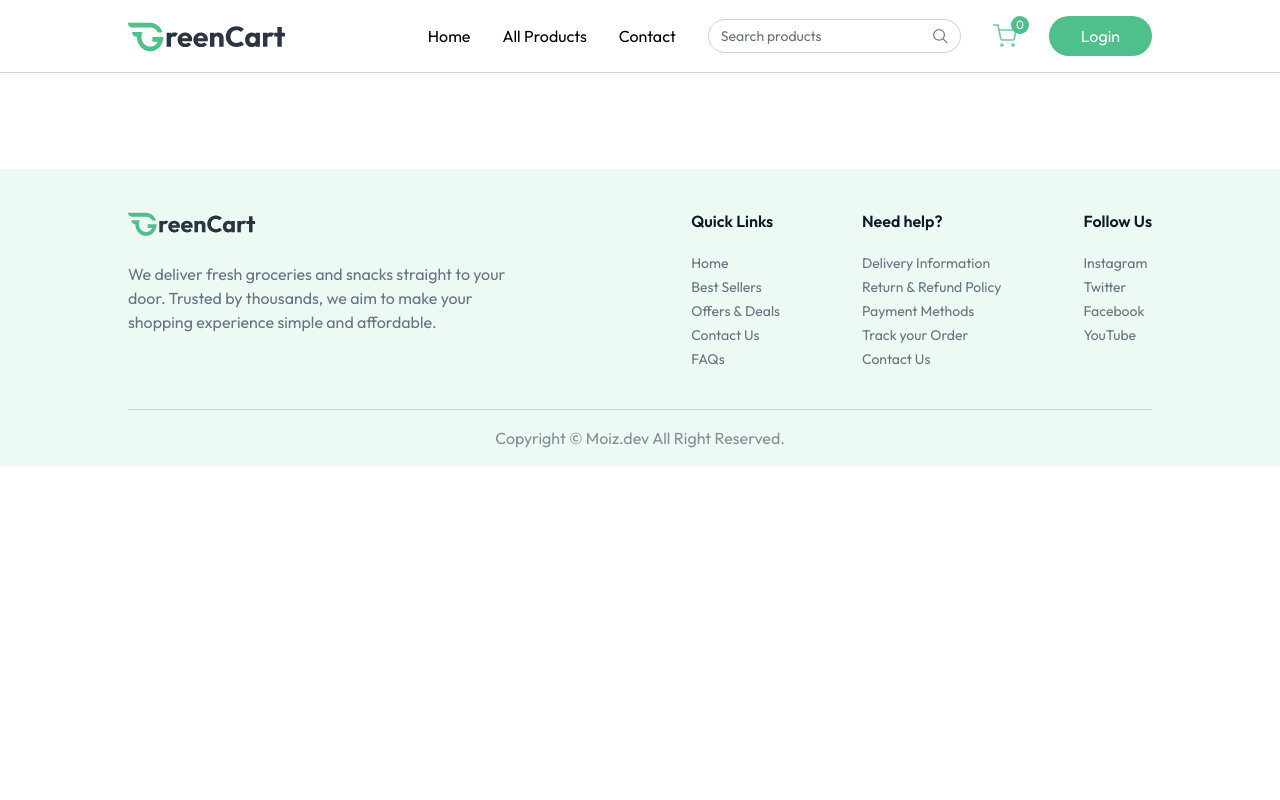
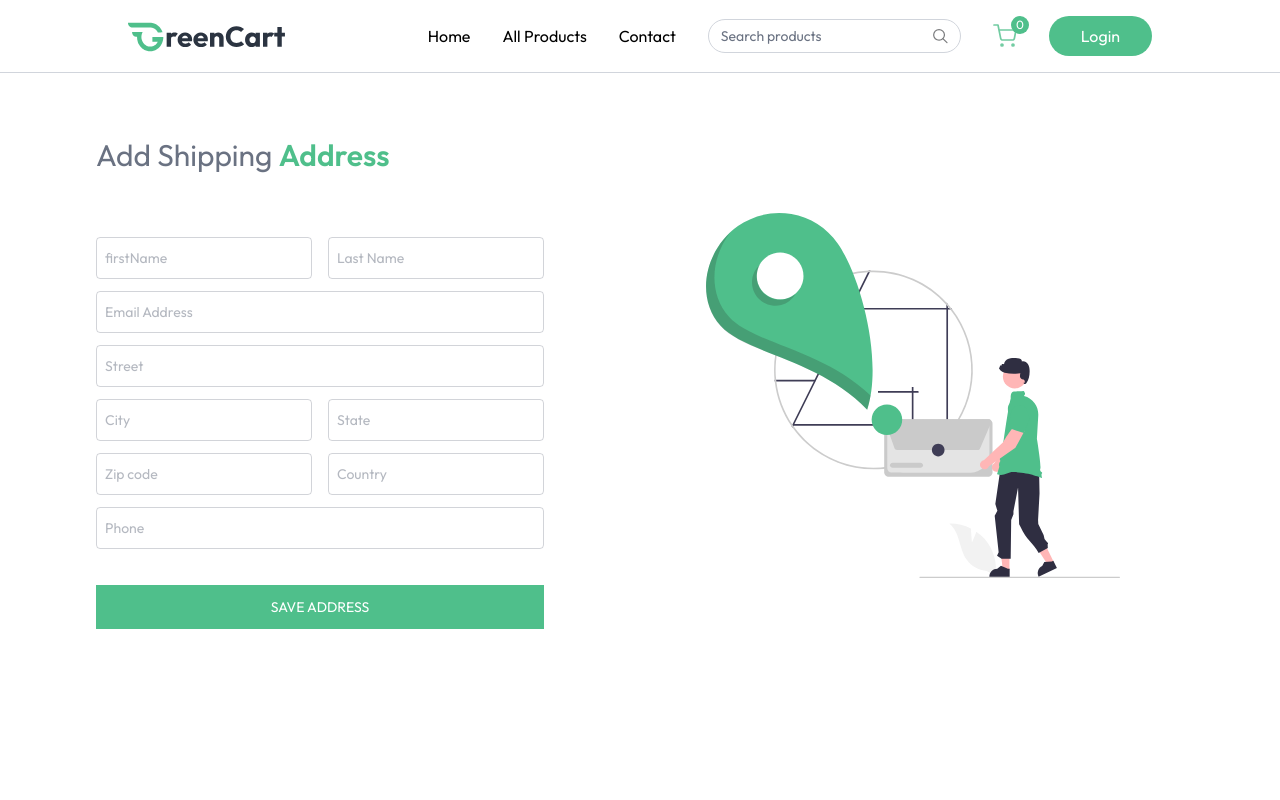
Before and after one commit to MuhammadMoiz178/GreenCart, a React (Vite) app in the folder client/: page /add-address in a window 1280 px wide. Shown: the top 800 px of the page. Built offline with nearby package versions, Linux system fonts and the light colour scheme.

Commit message:
Create AddAddress Page and also fix a bug in ProductCard component

```diff
--- a/client/src/App.jsx
+++ b/client/src/App.jsx
@@ -10,6 +10,7 @@
 import ProductCategory from './pages/ProductCategory'
 import ProductDetails from './pages/ProductDetails'
 import Cart from './pages/Cart'
+import AddAddress from './pages/AddAddress'
 function App() {
   const isSellerPath = useLocation().pathname.includes("seller")
   const {showUserLogin} = useAppContext()
@@ -25,6 +26,7 @@
         <Route path='/products/:category' element={<ProductCategory/>}/>
         <Route path='/products/:category/:id' element={<ProductDetails/>}/>
         <Route path='/cart' element={<Cart/>}/>
+        <Route path='/add-address' element={<AddAddress/>}/>
       </Routes>
      </div>
      {!isSellerPath && <Footer/>}
--- a/client/src/components/ProductCard.jsx
+++ b/client/src/components/ProductCard.jsx
@@ -6,9 +6,10 @@
     const {currency,addToCart,removeFromCart,cartItems,navigate} = useAppContext()
 
   return product && (
-   <div onClick={()=>{navigate(`/products/${product.category.toLowerCase()}/${product._id}`);scrollTo(0,0)}}
+   <div
    className="border border-gray-500/20 rounded-md md:px-4 px-3 py-2 bg-white min-w-56 max-w-56 w-full">
-            <div className="group cursor-pointer flex items-center justify-center px-2">
+            <div onClick={()=>{navigate(`/products/${product.category.toLowerCase()}/${product._id}`);scrollTo(0,0)}}
+            className="group cursor-pointer flex items-center justify-center px-2">
                 <img className="group-hover:scale-105 transition max-w-26 md:max-w-36" src={product.image[0]} alt={product.name} />
             </div>
             <div className="text-gray-500/60 text-sm">
--- /dev/null
+++ b/client/src/pages/AddAddress.jsx
@@ -0,0 +1,91 @@
+import React, { useState } from 'react'
+import { assets } from '../assets/assets'
+
+//Input Field Component
+
+const InputField = ({type,placeholder,name,handleChange,address})=>(
+    <input className='w-full px-2 py-2.5 border border-gray-500/30 rounded outline-none text-gray-500
+    focus:border-primary transition'
+    type={type}
+    placeholder={placeholder}
+    onChange={handleChange}
+    name={name}
+    value={address[name]}
+    required
+    />
+)
+
+
+function AddAddress() {
+    const [address,setAddress] = useState({
+        firstName: '',
+        lastName: '',
+        email: '',
+        street: '',
+        city: '',
+        state: '',
+        zipcode: '',
+        country: '',
+        phone: '',
+
+    })
+    const handleChange = (e) => {
+        const {name,value} = e.target;
+
+        setAddress(()=>({
+            ...prevAddress,
+            [name]:value,
+        }))
+    }
+    const onSubmitHandler = async (e) => {
+        e.preventDefault()
+    }
+
+  return (
+    <div className='mt-16 pb-16 '>
+        <p className='text-2xl md:text-3xl text-gray-500'>Add Shipping <span className='font-semibold text-primary'>Address</span></p>
+        <div className='flex flex-col-reverse md:flex-row justify-between mt-10'>
+            {/* Div for 1st column */}
+            <div className='flex-1 max-w-md'>
+                <form onSubmit={onSubmitHandler} className='space-y-3 mt-6 text-sm'>
+                    {/* Two Input fields div */}
+                    <div className='grid grid-cols-2 gap-4'>
+                        <InputField handleChange={handleChange} address={address} name='firstName'
+                        type="text" placeholder="firstName"/>
+                        <InputField handleChange={handleChange} address={address} name='lastName'
+                        type="text" placeholder="Last Name"/>
+                    </div>
+
+                    <InputField handleChange={handleChange} address={address} name='email'
+                    type="email" placeholder="Email Address"/>
+                    <InputField handleChange={handleChange} address={address} name='street'
+                    type="text" placeholder="Street"/>
+
+                    <div className='grid grid-cols-2 gap-4'>
+                        <InputField handleChange={handleChange} address={address} name='city'
+                        type="text" placeholder="City"/>
+                        <InputField handleChange={handleChange} address={address} name='state'
+                        type="text" placeholder="State"/>
+                    </div>
+
+                    <div className='grid grid-cols-2 gap-4'>
+                        <InputField handleChange={handleChange} address={address} name='zipcode'
+                        type="number" placeholder="Zip code"/>
+                        <InputField handleChange={handleChange} address={address} name='country'
+                        type="text" placeholder="Country"/>
+                    </div>
+
+                    <InputField handleChange={handleChange} address={address} name='phone'
+                    type="text" placeholder="Phone"/>
+                    <button className='w-full mt-6 bg-primary text-white py-3 hover:bg-primary-dull transition
+                    cursor-pointer uppercase'>
+                    Save Address</button>
+                </form>
+            </div>
+            <img className='md:mr-16 mb-16 md:mt-0' src={assets.add_address_iamge} alt="" />
+        </div>
+    </div>
+  )
+}
+
+export default AddAddress
```
